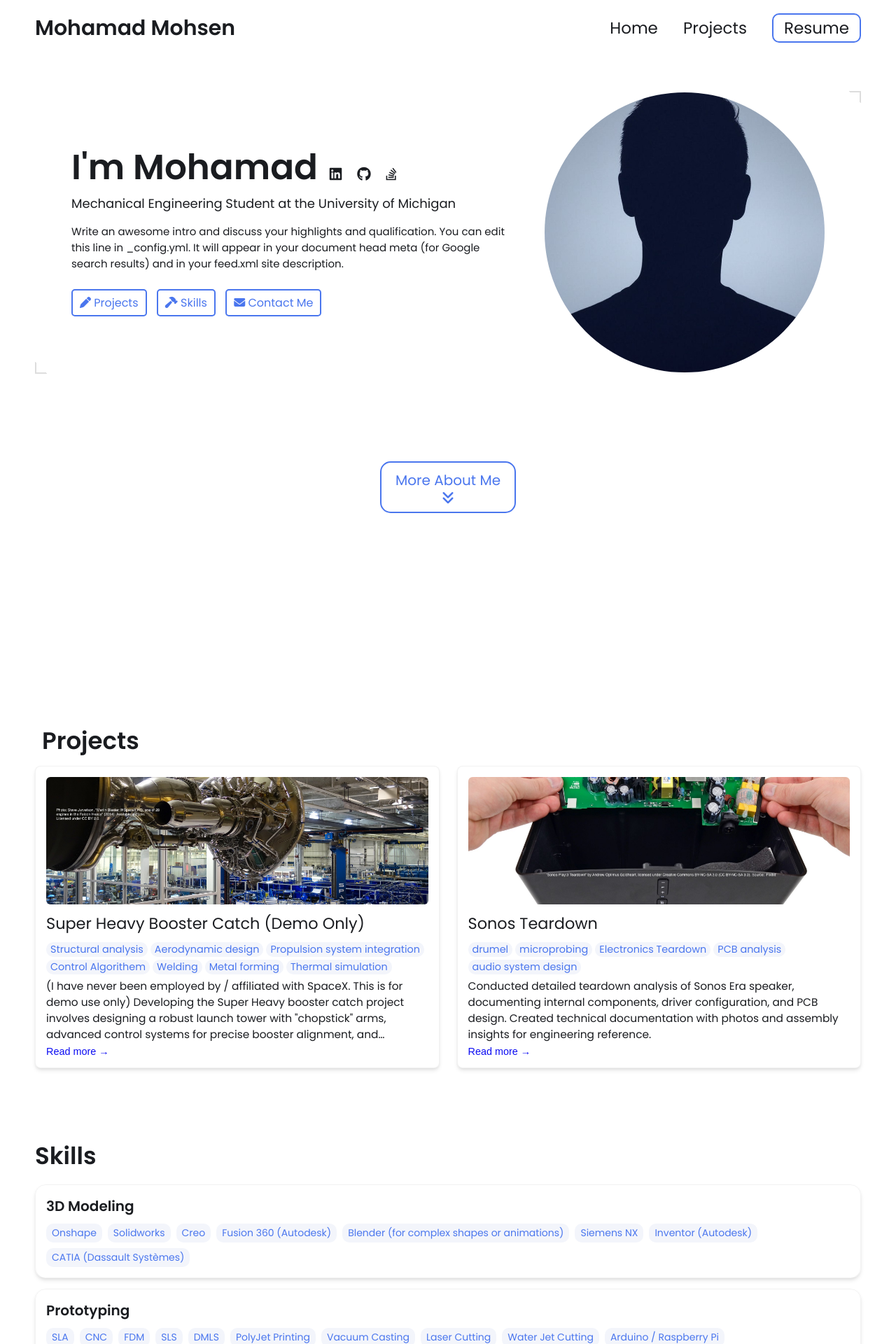
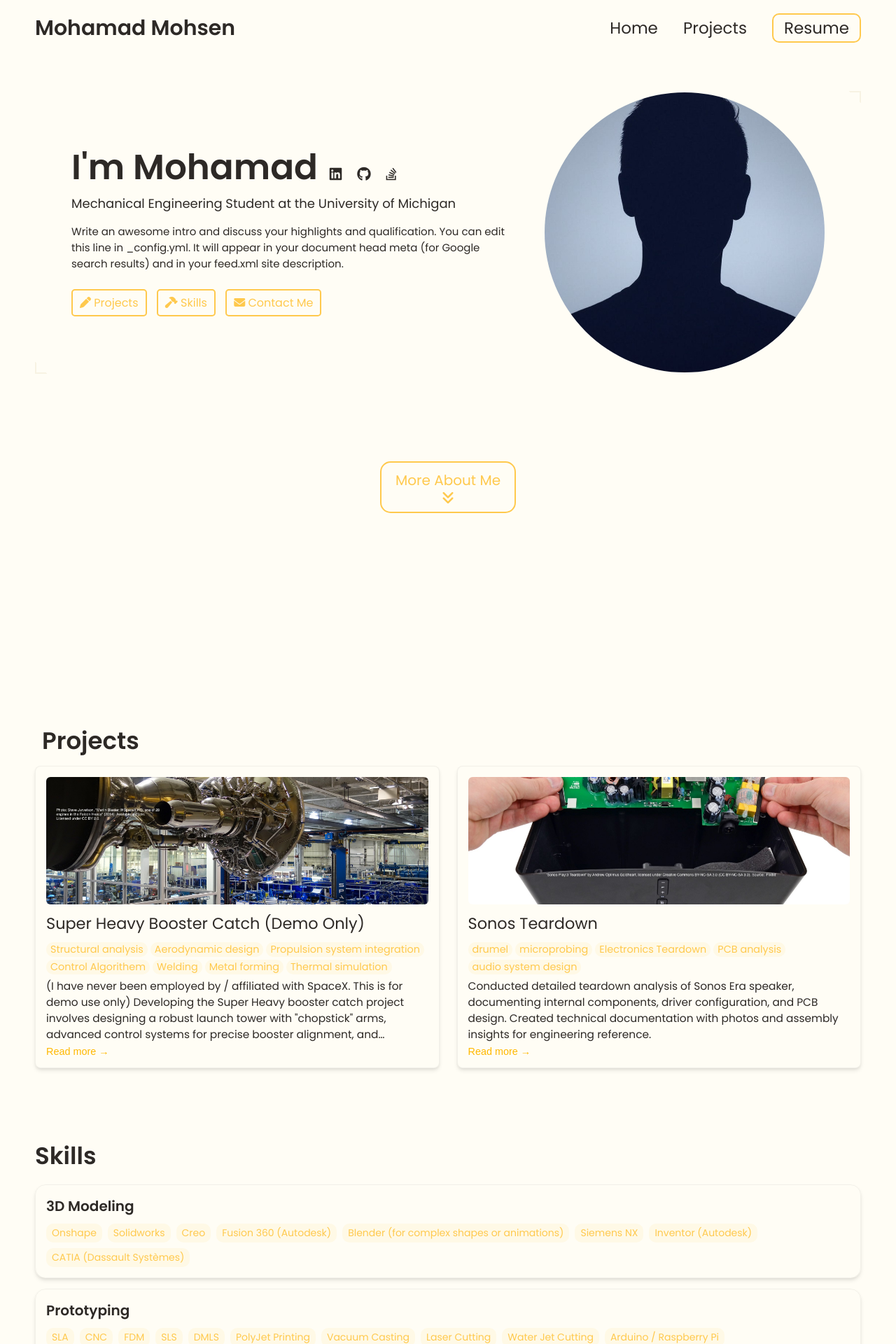
Before and after one commit to mnmohsen/mnmohsen.github.io, a Jekyll site: the page built from index.html, in a window 1280 px wide. Shown: the top 1920 px of the page at 70% size. Built offline with Jekyll 4.4.1, drawn with Linux system fonts in a browser that asks for light colours.

Commit message:
Update _config.yml

```diff
--- a/_config.yml
+++ b/_config.yml
@@ -94,13 +94,12 @@ formspree-key:   https://formspree.io/f/{8-digit key}
 
 # Active theme (Updatethis to switch themes). Make sure to keep the indentation the samne.
 colors: # this is the basic theme
-  text: "#1a1c20"
-  border: "#ddd"
-  link: "#4a76ee"
-  highlight: "#0c0cf2"
-  background: "#ffffff"
-  light_background: "#f3f5fb"
-
+  text: "#2d2926"
+  border: "#f7f3e3"
+  link: "#ffc94d"
+  highlight: "#ffb800"
+  background: "#fffdf5"
+  light_background: "#fff9e6"
 # A few examples.
 basic theme:
   text: "#1a1c20"
```
